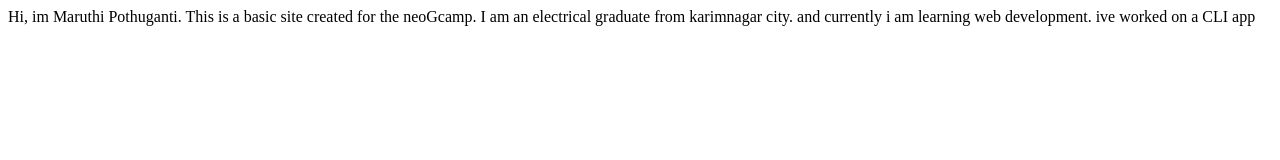
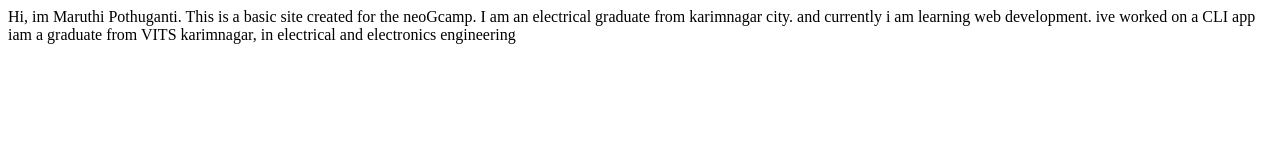
Before and after one commit to MaruthiPothuganti/maruthi-site, a plain HTML site: page index.html in a window 1280 px wide. Drawn offline with Linux system fonts and the light colour scheme.

Commit message:
update of details

```diff
--- a/index.html
+++ b/index.html
@@ -10,5 +10,7 @@
      I am an electrical graduate from karimnagar city. and currently i am learning web development.
 
      ive worked on a CLI app
+
+     iam a graduate from VITS karimnagar, in electrical and electronics engineering
 </body>
 </html>
```
